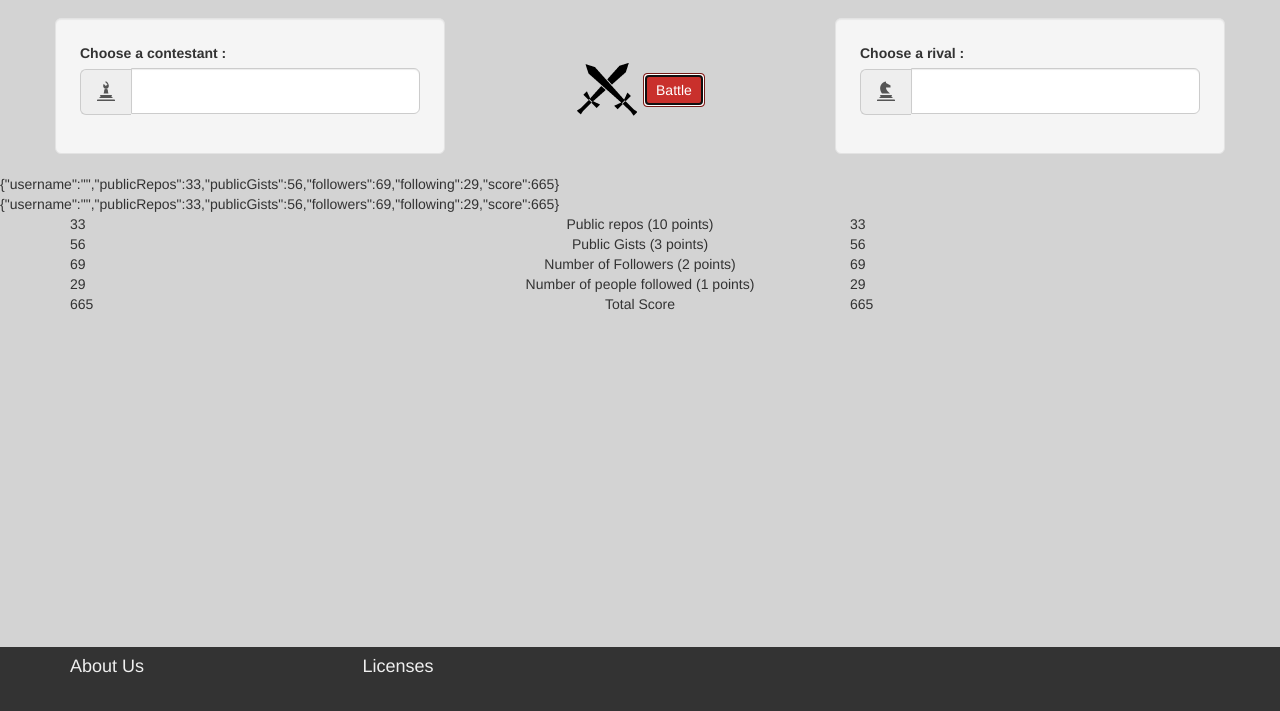
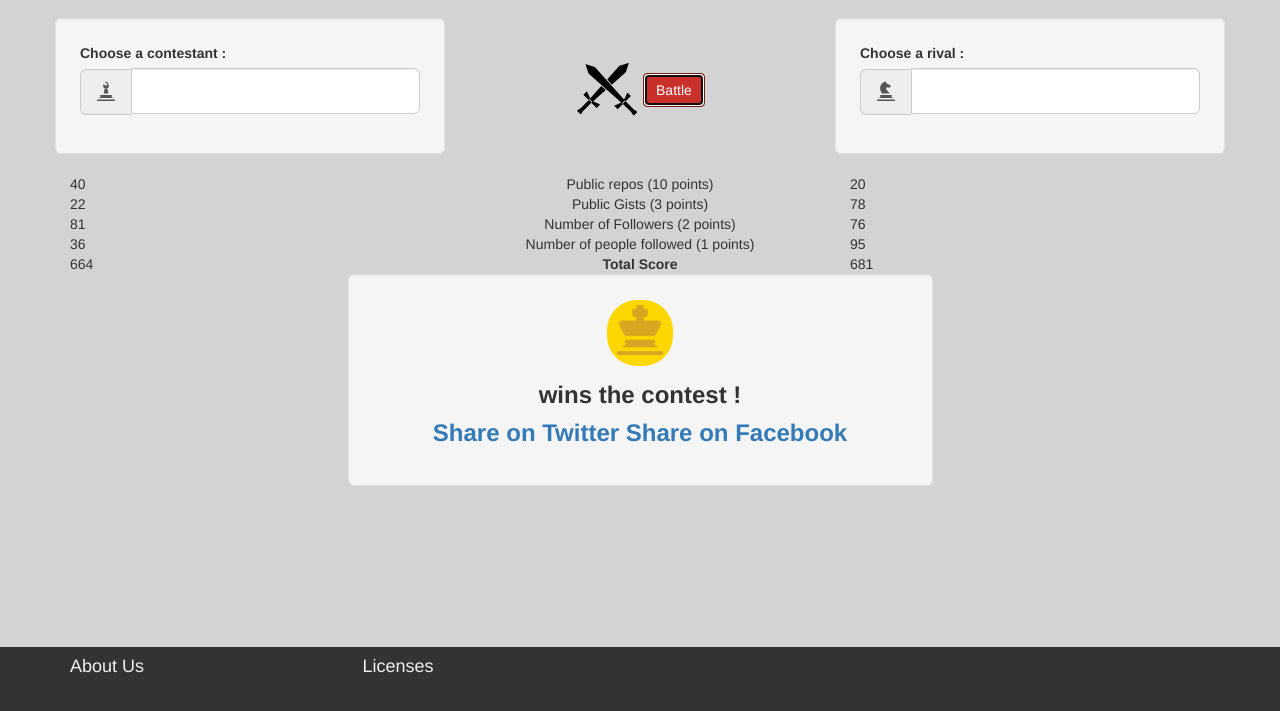
Before and after one commit to Hyzual/github-contest, a website: page app/index.html at #/scores in a window 1280 px wide. Both pictures are taken after a click on the button "Battle". Shown: the part 53-764 px from the top of the page. Drawn offline with nearby package versions, Linux system fonts and the light colour scheme; some packages are replaced by stand-ins of ours; files that its build step writes are made by us from their sources; a script that the page names is missing.

Commit message:
Adds the code to display the winner of the contest
- Adds a usernames var to the scope to unbind the text inputs and the contestants
When I modify the name of the winner, it should not update it in real-time in the scores.

```diff
--- a/app/index.html
+++ b/app/index.html
@@ -38,7 +38,7 @@
             <label for="contestantUsername" class="control-label">Choose a contestant :</label>
             <div class="input-group input-group-lg">
               <span class="input-group-addon glyphicon glyphicon-bishop"></span>
-              <input type="text" class="form-control" id="contestantUsername" ng-model="contestant.username">
+              <input type="text" class="form-control" id="contestantUsername" ng-model="usernames[0].username">
             </div>
           </div>
         </div>
@@ -51,14 +51,12 @@
             <label for="rivalUsername" class="control-label">Choose a rival : </label>
             <div class="input-group input-group-lg">
               <span class="input-group-addon glyphicon glyphicon-knight"></span>
-              <input type="text" class="form-control" id="rivalUsername" ng-model="rival.username">
+              <input type="text" class="form-control" id="rivalUsername" ng-model="usernames[1].username">
             </div>
           </div>
         </div>
       </div>
     </div>
-
-    {{contestant}}<br/>{{rival}}
 
     <div ng-view></div>
 
--- a/app/scripts/controllers/main-controller.js
+++ b/app/scripts/controllers/main-controller.js
@@ -4,7 +4,7 @@ angular.module('githubContestApp')
 .controller('MainController', ['$scope', '$location', 'Score', function($scope, $location, Score) {
 
   $scope.battle = function () {
-    var contestants = [$scope.contestant, $scope.rival];
+    var contestants = $scope.usernames;
     Score.computeAll(contestants).then(function (ratedContestants) {
       $scope.contestant = ratedContestants[0];
       $scope.rival = ratedContestants[1];
@@ -14,8 +14,8 @@ angular.module('githubContestApp')
   };
 
   $scope.max = function (contestants, criteria) {
-    var maxObj = _(contestants).max(function (obj) {
-      return obj[criteria];
+    var maxObj = _(contestants).max(function (contestant) {
+      return contestant[criteria];
     });
     return maxObj[criteria];
   };
@@ -25,13 +25,21 @@ angular.module('githubContestApp')
     return (atmax) ? "warning" : "";
   };
 
+  $scope.winner = function(contestants) {
+    var winner = _(contestants).max(function (contestant) {
+      return contestant.score;
+    });
+    return winner;
+  };
+
   // At startup
   $scope.contestant = {};
   $scope.rival = {};
+  $scope.usernames = [{}, {}];
 
   var search = $location.search();
-  $scope.contestant.username = (search.contestant) ? search.contestant : "";
-  $scope.rival.username = (search.rival) ? search.rival : "";
+  $scope.usernames[0].username = (search.contestant) ? search.contestant : "";
+  $scope.usernames[1].username = (search.rival) ? search.rival : "";
   $scope.contestants = [$scope.contestant, $scope.rival];
   if(search.contestant && search.rival) {
     $scope.battle();
--- a/app/scripts/services/score-service.js
+++ b/app/scripts/services/score-service.js
@@ -19,10 +19,10 @@ angular.module('githubContestApp')
       for (var i = 0; i < contestants.length; i++) {
         var contestant = {
           username: contestants[i].username,
-          publicRepos: 33,
-          publicGists: 56,
-          followers: 69,
-          following: 29
+          publicRepos: Math.round(Math.random() * 100),
+          publicGists: Math.round(Math.random() * 100),
+          followers: Math.round(Math.random() * 100),
+          following: Math.round(Math.random() * 100)
         };
 
         contestant.score = ScoreService.computeFor(contestant);
--- a/app/styles/main.css
+++ b/app/styles/main.css
@@ -2,6 +2,25 @@
   padding-top: 40px;
 }
 
+.total-score {
+  font-weight: bold;
+}
+
+.winner {
+  font-size: 24px;
+  font-weight: bolder;
+}
+.winner-name {
+  font-size: 36px;
+  color: goldenrod;
+}
+.winner-badge {
+  font-size: 46px;
+  color: goldenrod;
+  background-color: gold;
+  border-radius: 30px;
+  padding: 10px;
+}
 
 /* Sticky footer styles
 -------------------------------------------------- */
--- a/app/views/scores.html
+++ b/app/views/scores.html
@@ -21,7 +21,17 @@
   </div>
   <div class="row">
     <div class="col-md-4"><progressbar class="progress-striped" value="contestant.score" max="max(contestants, 'score')" type="{{atMax(contestant, 'score')}}">{{contestant.score}}</progressbar></div>
-    <div class="col-md-4 text-center">Total Score</div>
+    <div class="col-md-4 text-center total-score">Total Score</div>
     <div class="col-md-4"><progressbar class="progress-striped" value="rival.score" max="max(contestants, 'score')" type="{{atMax(rival, 'score')}}">{{rival.score}}</progressbar></div>
   </div>
+  <div class="row">
+    <div class="winner well well-lg col-md-6 col-md-offset-3 text-center">
+      <i class="winner-badge glyphicon glyphicon-king"></i><br>
+      <span class="winner-name">{{winner(contestants).username}}</span> wins the contest !
+      <p>
+        <a href="javascript: none()">Share on Twitter</a>
+        <a href="javascript: none()">Share on Facebook</a>
+      </p>
+    </div>
+  </div>
 </div>
```
Also changed, not shown: app/scripts/controllers/main-controller_test.js (+19 -0 lines).
